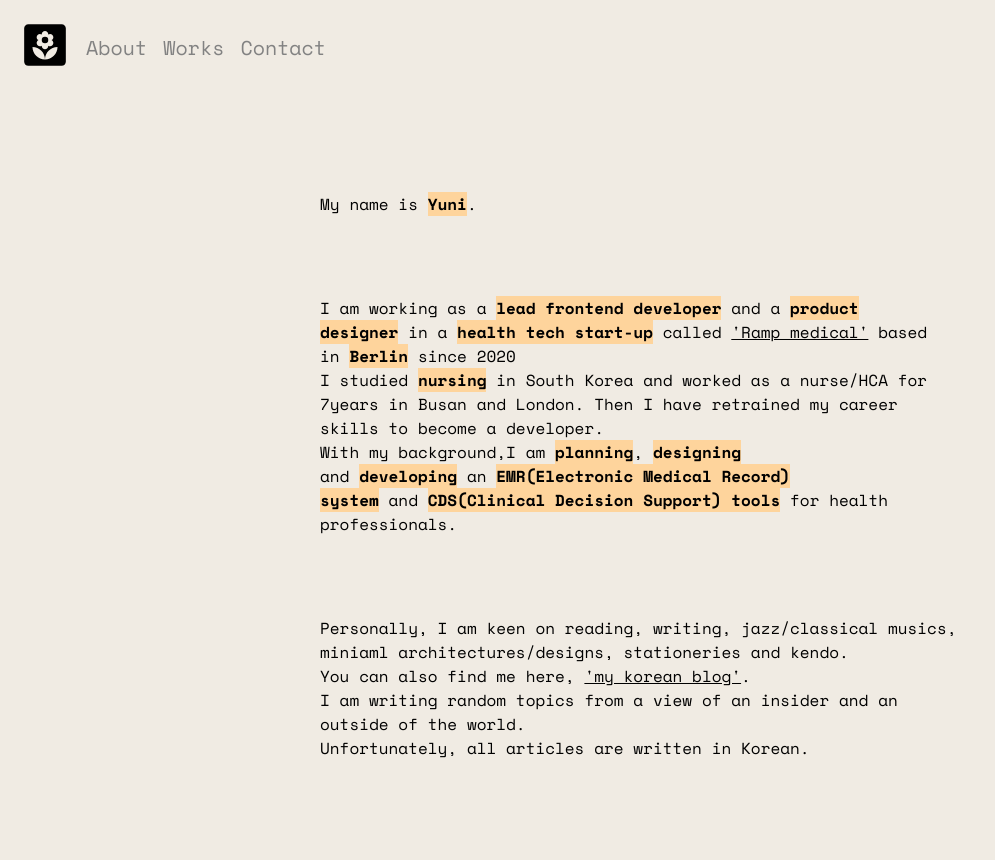
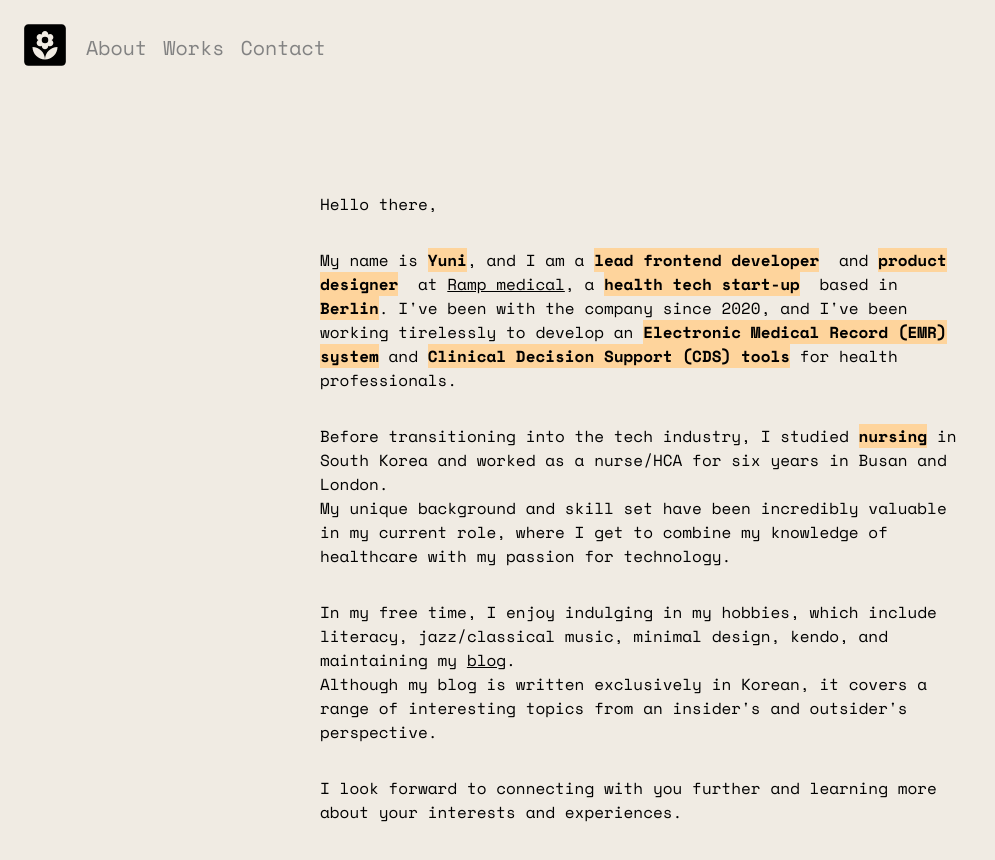
Before and after one commit to newnny/my-blog, a React (Create React App) app: page /about in a window 1280 px wide. Shown: the top 860 px of the page, without its empty margins (0-995 px from the left). Built offline with nearby package versions, Linux system fonts and the light colour scheme.

Commit message:
modification

```diff
--- a/src/Pages/About.tsx
+++ b/src/Pages/About.tsx
@@ -2,51 +2,42 @@ import React from 'react'
 import './Page.css'
 import { useMediaQuery, useTheme } from "@mui/material"
 
-const About: React.FC  = () => {
+const About: React.FC = () => {
     const theme = useTheme();
     const matches = useMediaQuery(theme.breakpoints.down('sm'));
     return (
         <div className="App-page">
             <div className={matches ? 'main-mobile-div' : 'main-div'}>
                 <div className="background">
-                    <p>My name is <b className="highlight">Yuni</b>.</p>
-                    <br />
-                    <br />
                     <p>
-                        I am working as a&nbsp;
-                        <b className="highlight">lead frontend developer</b>
-                        &nbsp;and a&nbsp;
-                        <b className="highlight">product designer</b>
-                        &nbsp;in a&nbsp;
-                        <b className="highlight">health tech start-up</b>
-                        &nbsp;called <a className="a" href="https://www.rampmedical.com/" target="_blank" rel="noreferrer">'Ramp medical'</a> based in&nbsp;
-                        <b className="highlight">Berlin</b>
-                        &nbsp;since 2020&nbsp;<br />
-                        I studied&nbsp;
-                        <b className="highlight">nursing</b>
-                        &nbsp;in South Korea and worked as a nurse/HCA for 7years in Busan and London.
-                        Then I have retrained my career skills to become a developer.<br />
-                        With my background,I am&nbsp;
-                        <b className="highlight">planning</b>,&nbsp;
-                        <b className="highlight">designing</b> and&nbsp;
-                        <b className="highlight">developing</b>
-                        &nbsp;an&nbsp;
-                        <b className="highlight">EMR(Electronic Medical Record) system</b>
-                        &nbsp;and&nbsp;
-                        <b className="highlight">CDS(Clinical Decision Support) tools</b>
-                        &nbsp;for health professionals.
+                        Hello there,
                     </p>
-                    <br />
-                    <br />
                     <p>
-                        Personally, I am keen on reading, writing, jazz/classical musics, miniaml architectures/designs, stationeries and kendo.<br />
-                        You can also find me here, <a className="a" href="https://blog.naver.com/type_rh" target="_blank" rel="noreferrer">'my korean blog'</a>.<br />
-                        I am writing random topics from a view of an insider and an outside of the world. <br />
-                        Unfortunately, all articles are written in Korean.
+                        My name is <b className="highlight">Yuni</b>,
+                        and I am a <b className="highlight">lead frontend developer</b>&nbsp;
+                        and <b className="highlight">product designer</b>&nbsp;
+                        at <a className="a" href="https://www.rampmedical.com/" target="_blank" rel="noreferrer">Ramp medical</a>,
+                        a <b className="highlight">health tech start-up</b>&nbsp;
+                        based in <b className="highlight">Berlin</b>.
+                        I've been with the company since 2020,
+                        and I've been working tirelessly to develop an <b className="highlight">Electronic Medical Record (EMR) system</b> and <b className="highlight">Clinical Decision Support (CDS) tools</b> for health professionals.
+                    </p>
+                    <p>
+                        Before transitioning into the tech industry, I studied <b className="highlight">nursing</b> in South Korea and worked as a nurse/HCA for six years in Busan and London.
+                        <br />
+                        My unique background and skill set have been incredibly valuable in my current role, where I get to combine my knowledge of healthcare with my passion for technology.
+                        <br />
+                    </p>
+                    <p>
+                        In my free time, I enjoy indulging in my hobbies, which include literacy, jazz/classical music, minimal design, kendo, and maintaining my <a className="a" href="https://blog.naver.com/type_rh" target="_blank" rel="noreferrer">blog</a>.
+                        <br />
+                        Although my blog is written exclusively in Korean, it covers a range of interesting topics from an insider's and outsider's perspective.
+                    </p>
+                    <p>
+                        I look forward to connecting with you further and learning more about your interests and experiences.
                     </p>
                 </div>
             </div>
-
         </div >
     )
 }
--- a/src/Pages/Contact.tsx
+++ b/src/Pages/Contact.tsx
@@ -14,7 +14,7 @@ const Contact: React.FC = () => {
                     <b>Email</b>
                     <br />
                     Any inquires, please email
-                    <a className="a-no-deco" href="mailto:hello@younhee.me" target="_blank" rel="noreferrer">'here'&nbsp;<MailOutlineIcon/></a>
+                    <a className="a-no-deco" href="mailto:newnny0812@gmail.com" target="_blank" rel="noreferrer">'here'&nbsp;<MailOutlineIcon/></a>
                     <br />
                     I will reach you as soon as possible.
                 </p>
--- a/src/Pages/Works/CodingWorkList.tsx
+++ b/src/Pages/Works/CodingWorkList.tsx
@@ -14,8 +14,8 @@ export const CodingWorkList: React.FC = () => {
     const codingList: codingListData[] = [
         {
             id: 1,
-            name: "Modal system",
-            linkId: "modal_system"
+            name: "Coding work 1",
+            linkId: "work_1"
         },
         {
             id: 2,
--- a/src/Pages/Works/CodingWorks.tsx
+++ b/src/Pages/Works/CodingWorks.tsx
@@ -4,8 +4,7 @@ import ArrowCircleLeftIcon from '@mui/icons-material/ArrowCircleLeft';
 
 import ModalSystem from "./Modals/ModalSystem";
 
-const CodingWorks = ({
-}) => {
+const CodingWorks: React.FC = () => {
     const location = useLocation();
     const linkId = location.pathname
     const navigate = useNavigate()
@@ -16,6 +15,8 @@ const CodingWorks = ({
                 <ArrowCircleLeftIcon />&nbsp;Back to list
             </p>
             {linkId === "/work/coding/modal_system" && <ModalSystem />}
+            {linkId === "/work/coding/work_1" && <p>Coming soon</p>}
+            {linkId === "/work/coding/work_2" && <p>Coming soon</p>}
 
         </div>
     )
--- a/src/Pages/Works/Modals/StackableModal.tsx
+++ b/src/Pages/Works/Modals/StackableModal.tsx
@@ -1,5 +1,5 @@
 
-import React from 'react';
+import React, {useState} from 'react';
 import { Dialog, IconButton } from "@mui/material"
 import CloseIcon from '@mui/icons-material/Close';
 
@@ -12,13 +12,18 @@ const StackableModal: React.FC<StackableModalProps>  = ({
     isOpen,
     onClose
 }) => {
+    const [modalList, setModalList] = useState({
+        modalA: true,
+        modalB: false,
+      })
+
     return(
         <div>
         {isOpen &&
             <Dialog
                 open={isOpen}
             >
-                <div>
+                <div>s
                     <IconButton onClick={onClose}>
                         <CloseIcon />
                     </IconButton>
```
